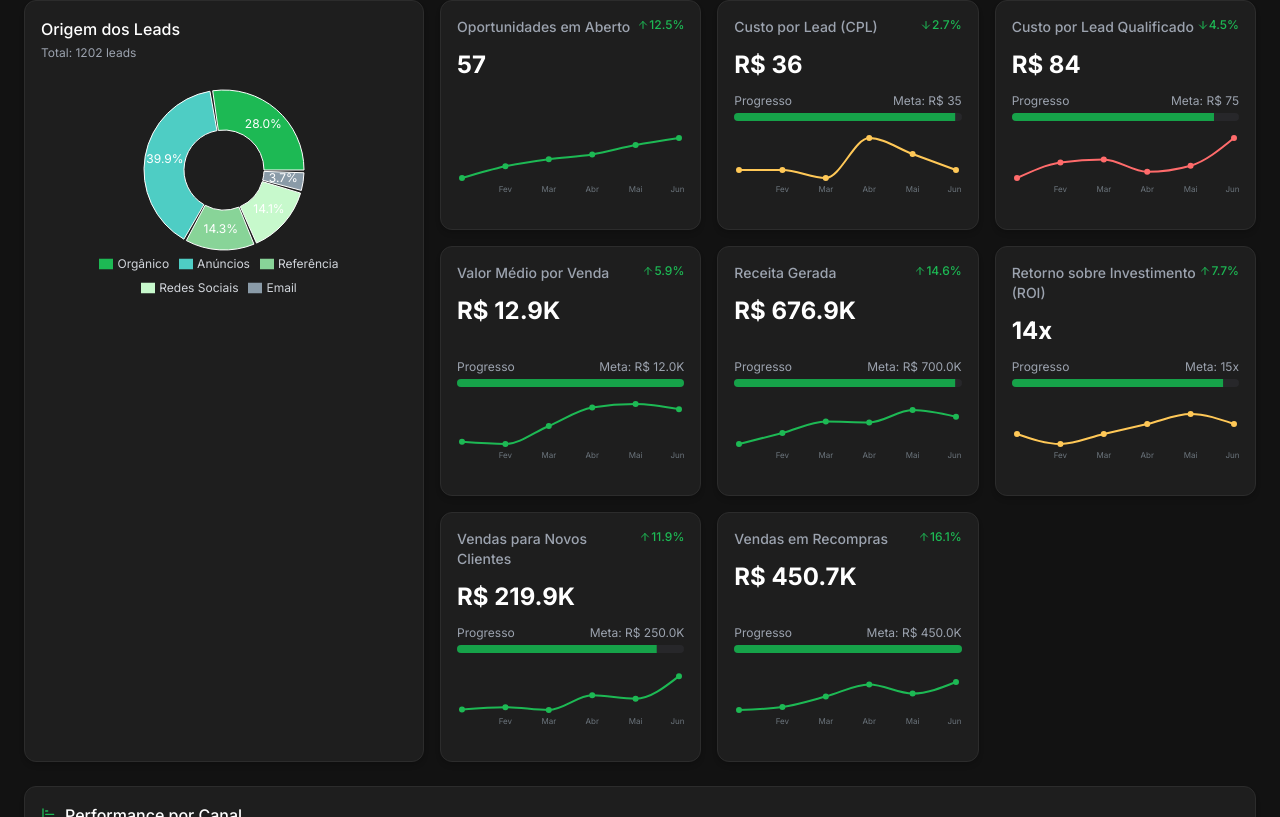
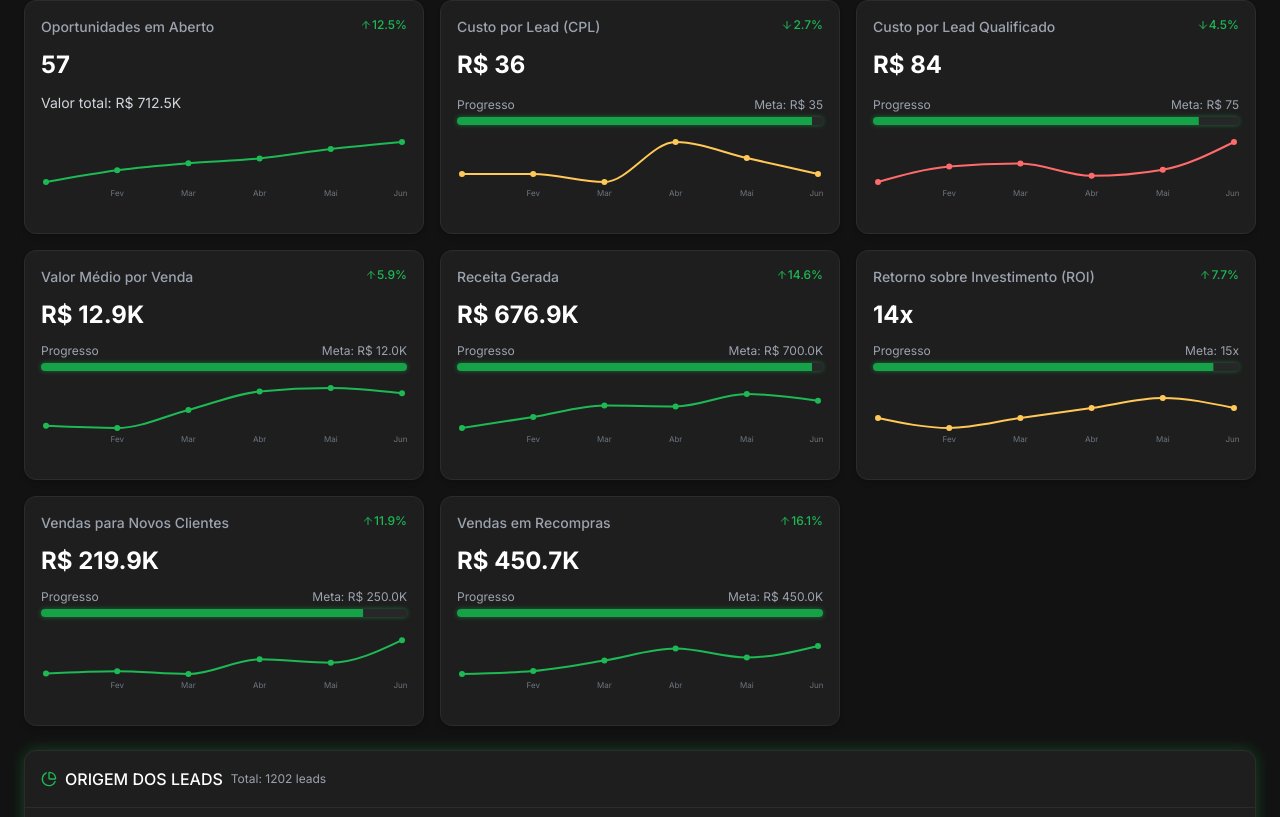
Before and after one commit to ledebutbrasil/revenue-growth-glance, a React (Vite) app: page / in a window 1280 px wide. Shown: the part 703-1520 px from the top of the page. Built offline with nearby package versions, Linux system fonts and the light colour scheme.

Commit message:
Refactor: Update KPIs and UI elements
- Added value to "Oportunidades em Aberto" KPI.
- Reordered dashboard cards.
- Renamed "Performance por canal" to "CANAIS DE AQUISIÇÃO DE LEADS".
- Added animations to progress bars and charts.
- Fixed build error in mockData.ts.

```diff
--- a/src/components/Dashboard/ChannelTable.tsx
+++ b/src/components/Dashboard/ChannelTable.tsx
@@ -63,7 +63,7 @@ const ChannelTable: React.FC<ChannelTableProps> = ({ data: initialData }) => {
     <div className="dashboard-card h-full overflow-hidden">
       <div className="p-4 border-b border-dark-100 flex items-center">
         <ChartBar className="h-4 w-4 text-brand-primary mr-2" />
-        <h3 className="text-base font-medium text-white">Performance por Canal</h3>
+        <h3 className="text-base font-medium text-white">CANAIS DE AQUISIÇÃO DE LEADS</h3>
       </div>
 
       <div className="overflow-x-auto">
--- a/src/components/Dashboard/KPICard.tsx
+++ b/src/components/Dashboard/KPICard.tsx
@@ -63,6 +63,11 @@ const KPICard: React.FC<KPICardProps> = ({ data, onGoalUpdate }) => {
     ? `${data.unit} ${formatValue(data.value)}`
     : `${formatValue(data.value)}${data.unit}`;
 
+  // Special case for "Oportunidades em Aberto" to show additional value
+  const isOpportunities = data.id === "open-opportunities";
+  const opportunityTotalValue = data.opportunityValue || 0;
+  const formattedOpportunityValue = `R$ ${formatValue(opportunityTotalValue)}`;
+
   return (
     <div className="dashboard-card animate-fade-in p-4 h-full flex flex-col">
       <div className="flex justify-between items-start mb-2">
@@ -74,6 +79,13 @@ const KPICard: React.FC<KPICardProps> = ({ data, onGoalUpdate }) => {
       </div>
 
       <div className="kpi-value mb-3">{formattedValue}</div>
+
+      {/* Show opportunity total value when this is the opportunities KPI */}
+      {isOpportunities && (
+        <div className="text-sm text-gray-300 mb-3">
+          Valor total: {formattedOpportunityValue}
+        </div>
+      )}
 
       <div className="mt-auto">
         {data.goal !== undefined && (
@@ -112,7 +124,7 @@ const KPICard: React.FC<KPICardProps> = ({ data, onGoalUpdate }) => {
             <Progress
               value={progressPercentage}
               className={cn(
-                "progress-bar h-2",
+                "progress-bar h-2 glow-progress",
                 progressPercentage >= 100 ? "progress-bar-fill-good" : "progress-bar-fill-bad"
               )}
             />
--- a/src/components/Dashboard/LeadSourceChart.tsx
+++ b/src/components/Dashboard/LeadSourceChart.tsx
@@ -2,6 +2,7 @@
 import React from 'react';
 import { PieChart, Pie, Cell, ResponsiveContainer, Legend, Tooltip } from 'recharts';
 import { ChartData } from '@/data/mockData';
+import { ChartPie } from 'lucide-react';
 
 interface LeadSourceChartProps {
   data: ChartData[];
@@ -45,11 +46,15 @@ const LeadSourceChart: React.FC<LeadSourceChartProps> = ({ data }) => {
   };
 
   return (
-    <div className="dashboard-card h-full p-4">
-      <h3 className="text-base font-medium text-white mb-1">Origem dos Leads</h3>
-      <p className="text-xs text-gray-400 mb-2">Total: {totalLeads} leads</p>
+    <div className="dashboard-card h-full">
+      <div className="p-4 border-b border-dark-100 flex items-center">
+        <ChartPie className="h-4 w-4 text-brand-primary mr-2" />
+        <h3 className="text-base font-medium text-white">ORIGEM DOS LEADS</h3>
+        <span className="ml-2 text-xs text-gray-400">Total: {totalLeads} leads</span>
+      </div>
 
-      <div className="chart-container" style={{ height: '250px' }}>
+      <div className="p-4">
+        <div className="chart-container" style={{ height: '200px' }}>
           <ResponsiveContainer width="100%" height="100%">
             <PieChart>
               <Pie
@@ -63,6 +68,7 @@ const LeadSourceChart: React.FC<LeadSourceChartProps> = ({ data }) => {
                 dataKey="value"
                 label={renderCustomizedLabel}
                 paddingAngle={2}
+                className="glow-chart"
               >
                 {data.map((entry, index) => (
                   <Cell key={`cell-${index}`} fill={COLORS[index % COLORS.length]} />
@@ -79,6 +85,7 @@ const LeadSourceChart: React.FC<LeadSourceChartProps> = ({ data }) => {
           </ResponsiveContainer>
         </div>
       </div>
+    </div>
   );
 };
 
--- a/src/components/Dashboard/MiniChart.tsx
+++ b/src/components/Dashboard/MiniChart.tsx
@@ -47,6 +47,12 @@ const MiniChart: React.FC<MiniChartProps> = ({ data, progressPercentage, isInver
   return (
     <ResponsiveContainer width="100%" height="100%">
       <LineChart data={data} margin={{ top: 5, right: 5, left: 5, bottom: 5 }}>
+        <defs>
+          <linearGradient id="chartGlow" x1="0" y1="0" x2="0" y2="1">
+            <stop offset="5%" stopColor={chartColor} stopOpacity={0.8}/>
+            <stop offset="95%" stopColor={chartColor} stopOpacity={0.1}/>
+          </linearGradient>
+        </defs>
         <XAxis
           dataKey="period"
           tick={{ fontSize: 8, fill: '#6c757d' }}
@@ -73,7 +79,9 @@ const MiniChart: React.FC<MiniChartProps> = ({ data, progressPercentage, isInver
           stroke={chartColor}
           strokeWidth={2}
           dot={{ r: 2, fill: chartColor }}
-          activeDot={{ r: 4 }}
+          activeDot={{ r: 4, className: "chart-active-dot" }}
+          className="glow-chart-line"
+          animationDuration={1500}
         />
         {data.some(item => item.goal !== undefined) && (
           <Line
@@ -83,6 +91,7 @@ const MiniChart: React.FC<MiniChartProps> = ({ data, progressPercentage, isInver
             strokeWidth={1}
             strokeDasharray="3 3"
             dot={false}
+            animationDuration={1500}
           />
         )}
       </LineChart>
--- a/src/data/mockData.ts
+++ b/src/data/mockData.ts
@@ -481,12 +481,12 @@ function generateHistoryData(period: TimePeriod, kpi: KPIData, channelFactor: nu
     const value = Math.round((kpi.previousValue * 0.8 + valueStep * i) * randomFactor);
 
     // Only add the goal to the last item
-    const dataPoint = {
+    const dataPoint: { period: string; value: number; goal?: number } = {
       period: labels[i],
       value: value
     };
 
-    if (i === dataCount - 1) {
+    if (i === dataCount - 1 && kpi.goal !== undefined) {
       dataPoint.goal = kpi.goal * channelFactor;
     }
 
--- a/src/index.css
+++ b/src/index.css
@@ -106,4 +106,54 @@
   .filter-button-active {
     @apply bg-primary/20 text-primary hover:bg-primary/30;
   }
+
+  /* Neon glow animations */
+  .glow-progress {
+    @apply relative overflow-hidden;
+    box-shadow: 0 0 5px rgba(29, 185, 84, 0.5);
+  }
+
+  .glow-progress::after {
+    content: '';
+    position: absolute;
+    top: 0;
+    left: -100%;
+    width: 50%;
+    height: 100%;
+    background: linear-gradient(90deg, transparent, rgba(255, 255, 255, 0.3), transparent);
+    animation: progress-shine 3s infinite;
+    pointer-events: none;
+  }
+
+  .glow-chart path {
+    filter: drop-shadow(0 0 2px rgba(29, 185, 84, 0.5));
+    transition: filter 0.3s ease;
+  }
+
+  .glow-chart path:hover {
+    filter: drop-shadow(0 0 4px rgba(29, 185, 84, 0.8));
+  }
+
+  @keyframes progress-shine {
+    0% {
+      left: -100%;
+    }
+    100% {
+      left: 200%;
+    }
+  }
+
+  /* Pulse animation for key elements */
+  .dashboard-card {
+    animation: card-pulse 5s infinite alternate;
+  }
+
+  @keyframes card-pulse {
+    0% {
+      box-shadow: 0 0 5px rgba(29, 185, 84, 0.1);
+    }
+    100% {
+      box-shadow: 0 0 15px rgba(29, 185, 84, 0.3);
+    }
+  }
 }
--- a/src/pages/Index.tsx
+++ b/src/pages/Index.tsx
@@ -1,3 +1,4 @@
+
 import React, { useState, useEffect } from 'react';
 import { toast } from 'sonner';
 import {
@@ -28,13 +29,14 @@ const Index = () => {
     id: "open-opportunities",
     name: "Oportunidades em Aberto",
     value: 57,
-    previousValue: 50, // Added missing property
+    previousValue: 50,
     change: 12.5,
     unit: "",
     goal: undefined, // Explicitly setting as undefined
     isInverse: false,
     isPositiveGood: true,
-    history: [ // Added missing history property
+    opportunityValue: 720000, // Adding the total value of opportunities
+    history: [
       { period: "Jan", value: 40 },
       { period: "Fev", value: 45 },
       { period: "Mar", value: 48 },
@@ -66,11 +68,16 @@ const Index = () => {
     else if (activePeriod === 'quarterly') multiplier *= 3;
     else if (activePeriod === 'yearly') multiplier *= 12;
 
+    const opportunityCount = Math.round(baseValue * multiplier);
+    // Calculate a weighted opportunity value based on the count
+    const opportunityValue = opportunityCount * 12500; // Average opportunity value of R$12,500
+
     setOpenOpportunities(prev => ({
       ...prev,
-      value: Math.round(baseValue * multiplier),
+      value: opportunityCount,
+      opportunityValue: opportunityValue,
       // Also update history data based on period
-      history: generateHistoryForPeriod(activePeriod, Math.round(baseValue * multiplier))
+      history: generateHistoryForPeriod(activePeriod, opportunityCount)
     }));
   }, [activePeriod, activeChannel]);
 
@@ -139,18 +146,18 @@ const Index = () => {
         ))}
       </div>
 
-      {/* Second row - Lead sources and additional KPIs */}
-      <div className="grid grid-cols-1 lg:grid-cols-3 gap-4 mb-6">
-        <div className="lg:col-span-1">
-          <LeadSourceChart data={sourceData} />
-        </div>
-        <div className="lg:col-span-2 grid grid-cols-1 sm:grid-cols-2 lg:grid-cols-3 gap-4">
+      {/* Second row - Additional KPIs */}
+      <div className="grid grid-cols-1 sm:grid-cols-2 lg:grid-cols-3 gap-4 mb-6">
         {/* Add Open Opportunities KPI card */}
         <KPICard key={openOpportunities.id} data={openOpportunities} onGoalUpdate={handleGoalUpdate} />
         {kpiData.slice(8).map(kpi => (
           <KPICard key={kpi.id} data={kpi} onGoalUpdate={handleGoalUpdate} />
         ))}
       </div>
+
+      {/* Lead sources chart - Moved to its own row */}
+      <div className="mb-6">
+        <LeadSourceChart data={sourceData} />
       </div>
 
       {/* Channel performance table */}
```
Lines whose indentation alone changed are shown as unchanged.
